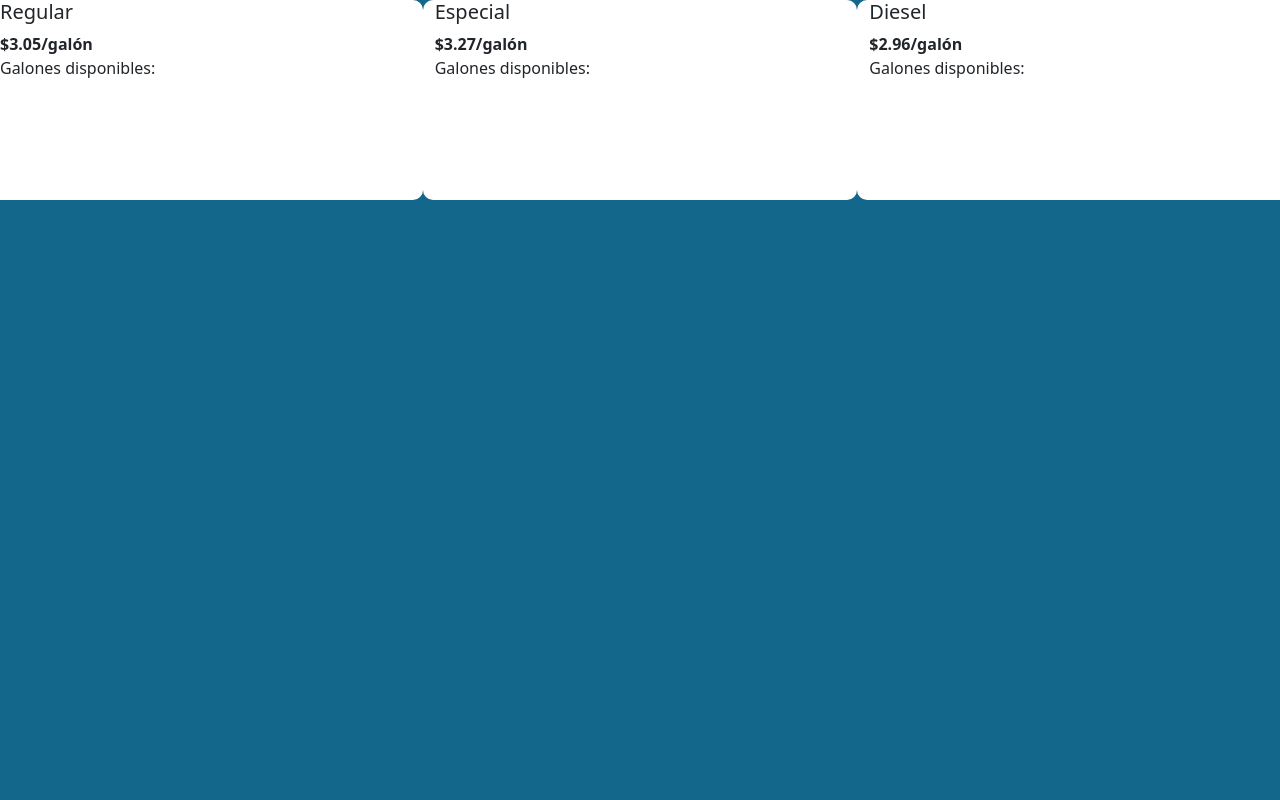
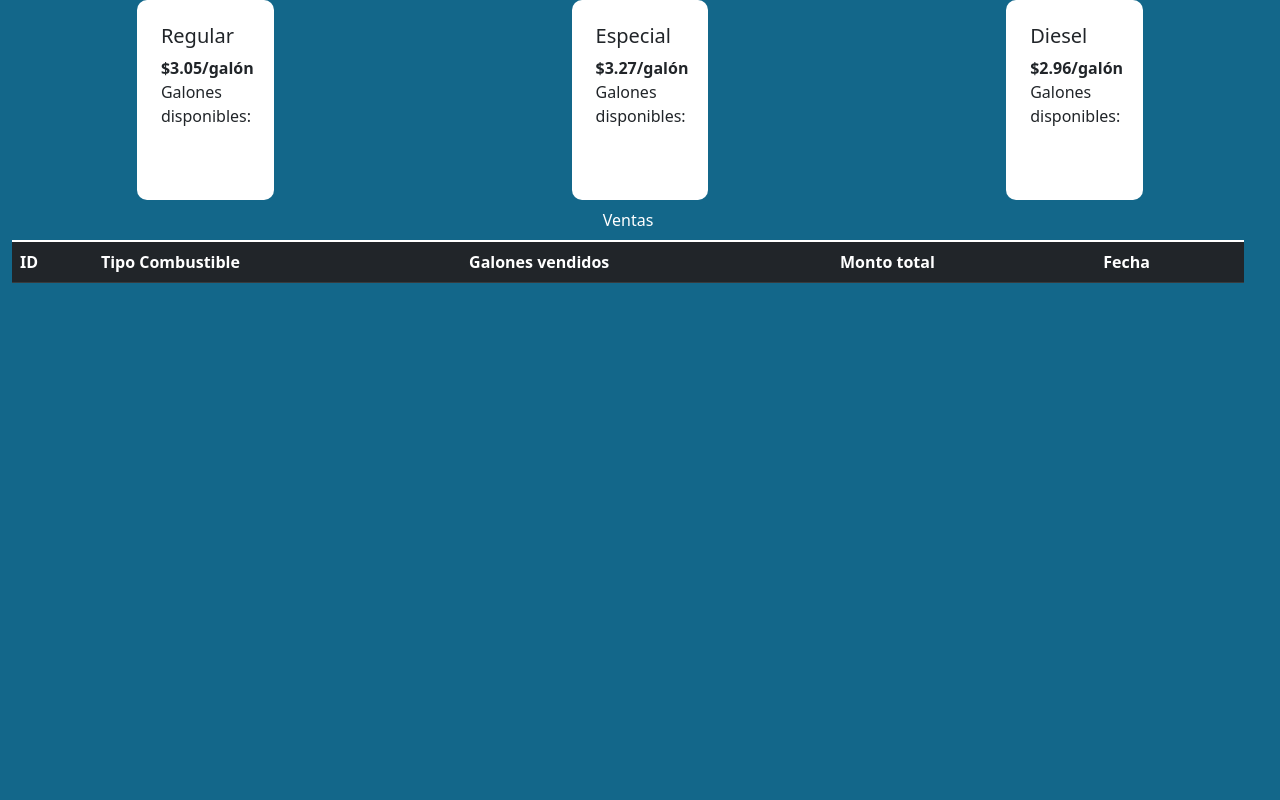
Before and after one commit to atoli07/Taller2_AA180552_PS211109, a PHP site: page / in a window 1280 px wide. Run offline with PHP 8.4, Linux system fonts and the light colour scheme; lists and menus that the app fills with data are empty.

Commit message:
Update index.php

```diff
--- a/index.php
+++ b/index.php
@@ -11,24 +11,46 @@
     <script src="https://cdn.jsdelivr.net/npm/bootstrap@5.1.3/dist/js/bootstrap.bundle.min.js" integrity="sha384-ka7Sk0Gln4gmtz2MlQnikT1wXgYsOg+OMhuP+IlRH9sENBO0LRn5q+8nbTov4+1p" crossorigin="anonymous"></script>
 </head>
 
-<body>
+<body class="container">
     <div id="ascensor">
         <div id="tanques" class="w-100 vh-100d-flex justify-content-center align-items-center">
             <div class="row">
-                <div class="tanque col-4">
+                <div class="col-4">
+                    <div class="tanque col-4 p-4 mx">
                         <h5>Regular</h5>
                         <strong>$3.05/galón</strong>
                         <p>Galones disponibles:</p>
                     </div>
-                <div class="tanque col-4">
+                </div>
+                <div class="col-4">
+                    <div class="tanque col-4 p-4 mx">
                         <h5>Especial</h5>
                         <strong>$3.27/galón</strong>
                         <p>Galones disponibles:</p>
                     </div>
-                <div class="tanque col-4">
+                </div>
+                <div class="col-4">
+                    <div class="tanque col-4 p-4 mx">
                         <h5>Diesel</h5>
                         <strong>$2.96/galón</strong>
                         <p>Galones disponibles:</p>
+                    </div>
+                </div>
+            </div>
+            <div class="row container-fluid">
+                <table class="table caption-top table-dark">
+                    <caption class="text-white"><center>Ventas</center></caption>
+                    <thead>
+                        <th>ID</th>
+                        <th>Tipo Combustible</th>
+                        <th>Galones vendidos</th>
+                        <th>Monto total</th>
+                        <th>Fecha</th>
+                    </thead>
+                    <tbody>
+
+                    </tbody>
+                </table>
             </div>
         </div>
     </div>
```
Lines whose indentation alone changed are shown as unchanged.
